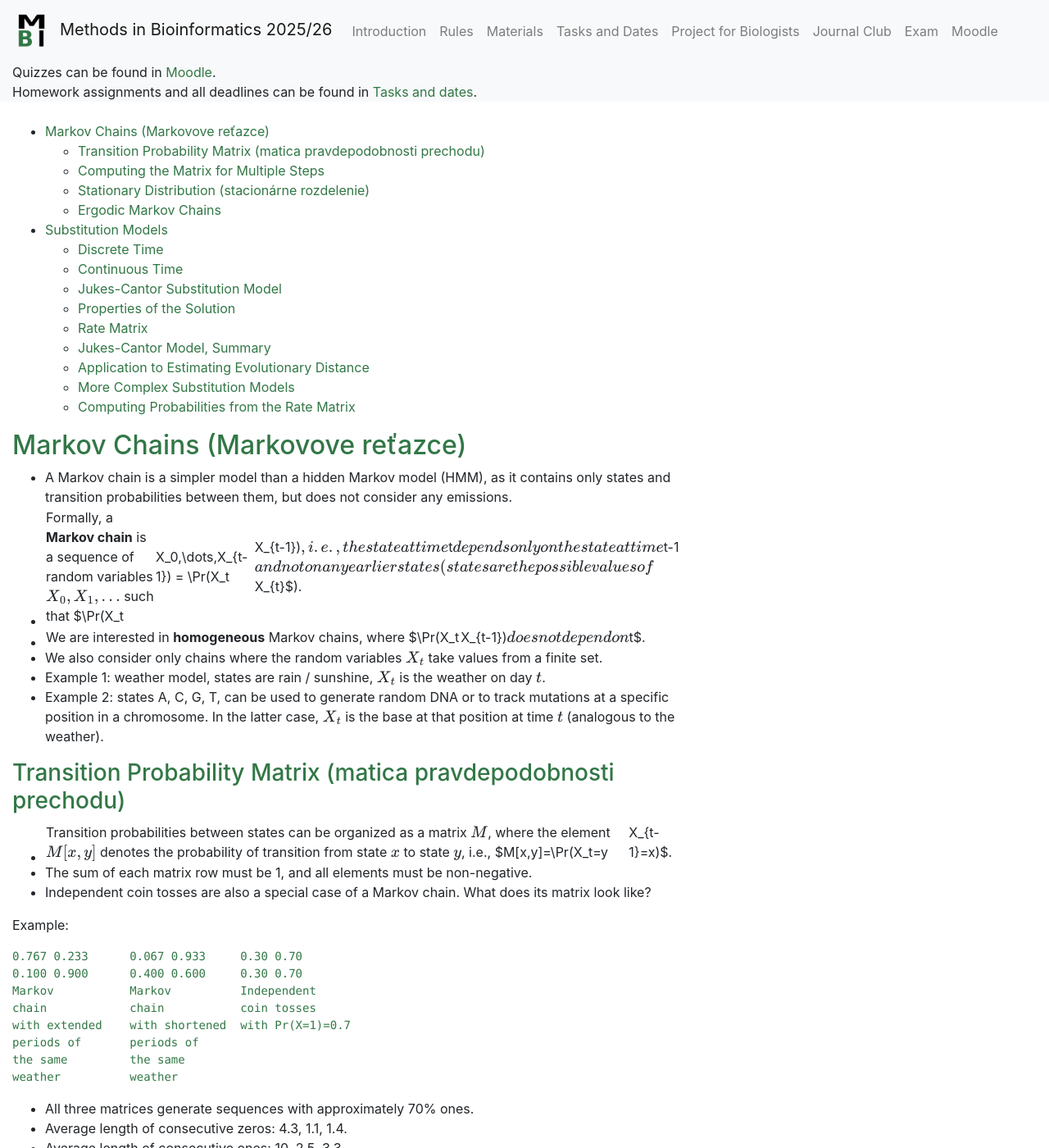
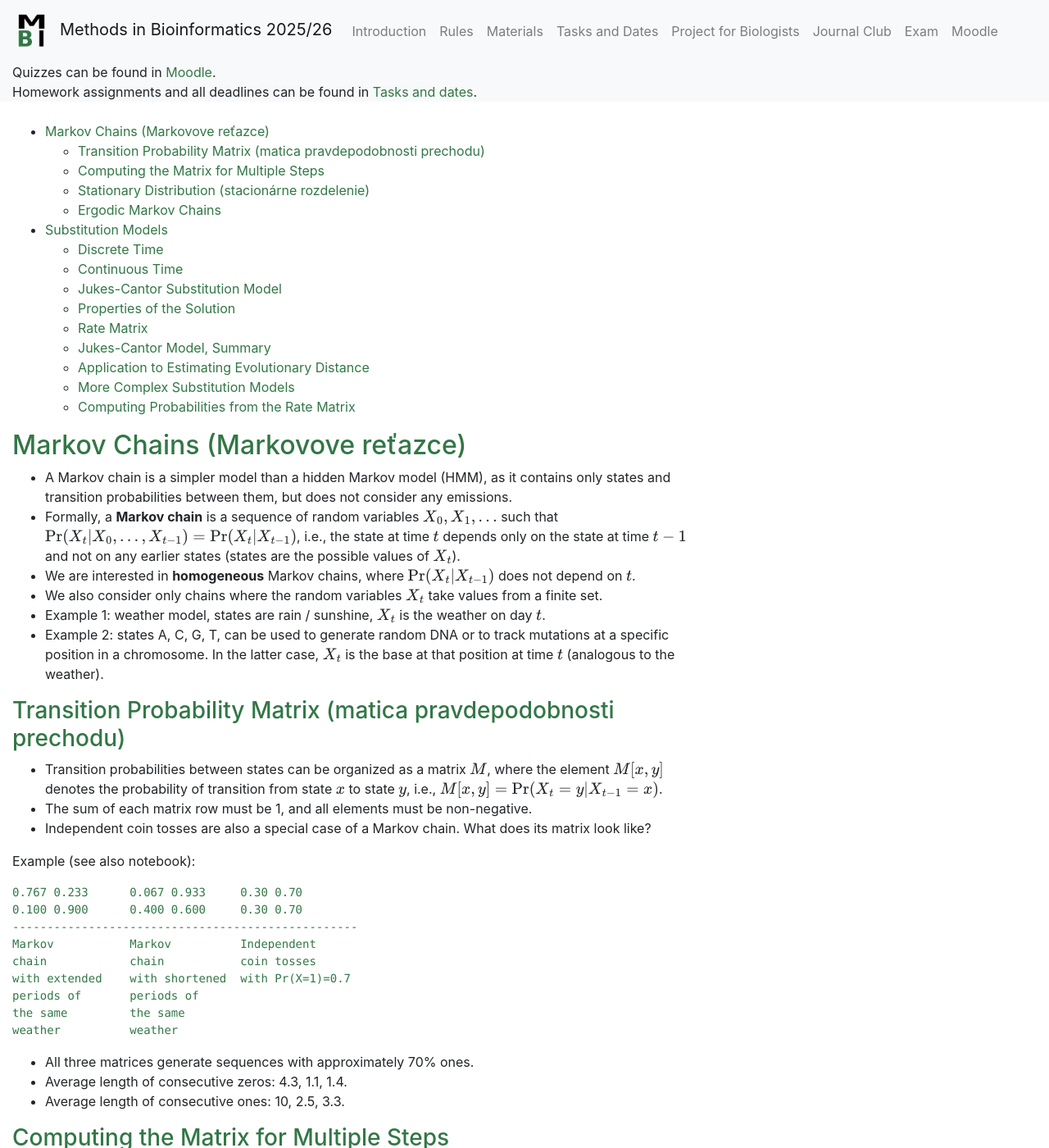
Before and after one commit to fmfi-compbio/mbi, a Jekyll site: the page built from notes/ci-chains-en.md, in a window 1280 px wide and 1400 px high. Shown: the whole window at 82% size. Built offline with Jekyll 4.4.1, drawn with Linux system fonts in a browser that asks for light colours; nearby versions of some CDN libraries; our own code applies the rules of GitHub Pages for plain Markdown files.

Commit message:
Publish material on Markov chains

````diff
--- a/notes/ci-chains-en.md
+++ b/notes/ci-chains-en.md
@@ -9,22 +9,31 @@ title: "Tutorial for Computer Scientists: Substitution Models"
 ## Markov Chains (Markovove reťazce)
 
 - A Markov chain is a simpler model than a hidden Markov model (HMM), as it contains only states and transition probabilities between them, but does not consider any emissions.
-- Formally, a **Markov chain** is a sequence of random variables $X_0, X_1, \dots$ such that $\Pr(X_t|X_0,\dots,X_{t-1}) = \Pr(X_t|X_{t-1})$, i.e., the state at time $t$ depends only on the state at time $t-1$ and not on any earlier states (states are the possible values of $X_{t}$).
-- We are interested in **homogeneous** Markov chains, where $\Pr(X_t|X_{t-1})$ does not depend on $t$.
+- Formally, a **Markov chain** is a sequence of random variables
+  $X_0, X_1, \dots$
+  such that
+  $\Pr(X_t|X_0,\dots,X_{t-1}) = \Pr(X_t|X_{t-1})$,
+  i.e., the state at time $t$ depends only on the state at time $t-1$ and not on any earlier states (states are the possible values of $X_{t}$).
+- We are interested in **homogeneous** Markov chains, where
+  $\Pr(X_t|X_{t-1})$
+  does not depend on $t$.
 - We also consider only chains where the random variables $X_t$ take values from a finite set.
 - Example 1: weather model, states are rain / sunshine, $X_t$ is the weather on day $t$.
 - Example 2: states A, C, G, T, can be used to generate random DNA or to track mutations at a specific position in a chromosome. In the latter case, $X_t$ is the base at that position at time $t$ (analogous to the weather).
 
 ### Transition Probability Matrix (matica pravdepodobnosti prechodu)
 
-- Transition probabilities between states can be organized as a matrix $M$, where the element $M[x,y]$ denotes the probability of transition from state $x$ to state $y$, i.e., $M[x,y]=\Pr(X_t=y|X_{t-1}=x)$.
+- Transition probabilities between states can be organized as a matrix $M$, where the element $M[x,y]$
+  denotes the probability of transition from state $x$ to state $y$, i.e.,
+  $M[x,y]=\Pr(X_t=y|X_{t-1}=x)$.
 - The sum of each matrix row must be 1, and all elements must be non-negative.
 - Independent coin tosses are also a special case of a Markov chain. What does its matrix look like?
 
-Example:
+Example (see also notebook):
 ```
 0.767 0.233      0.067 0.933     0.30 0.70
 0.100 0.900      0.400 0.600     0.30 0.70
+--------------------------------------------------
 Markov           Markov          Independent
 chain            chain           coin tosses
 with extended    with shortened  with Pr(X=1)=0.7
````
Also changed, not shown: Materials.md (+3 -3 lines), 2 other files.
